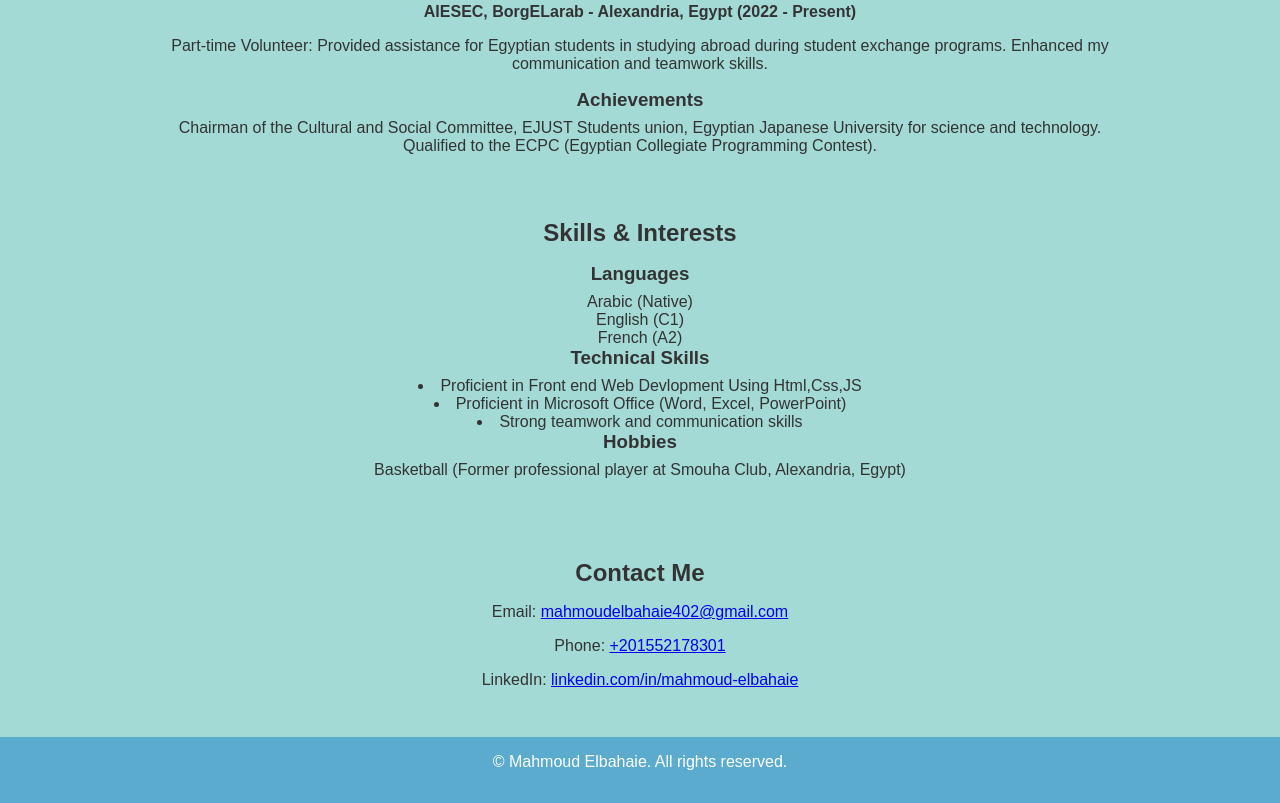
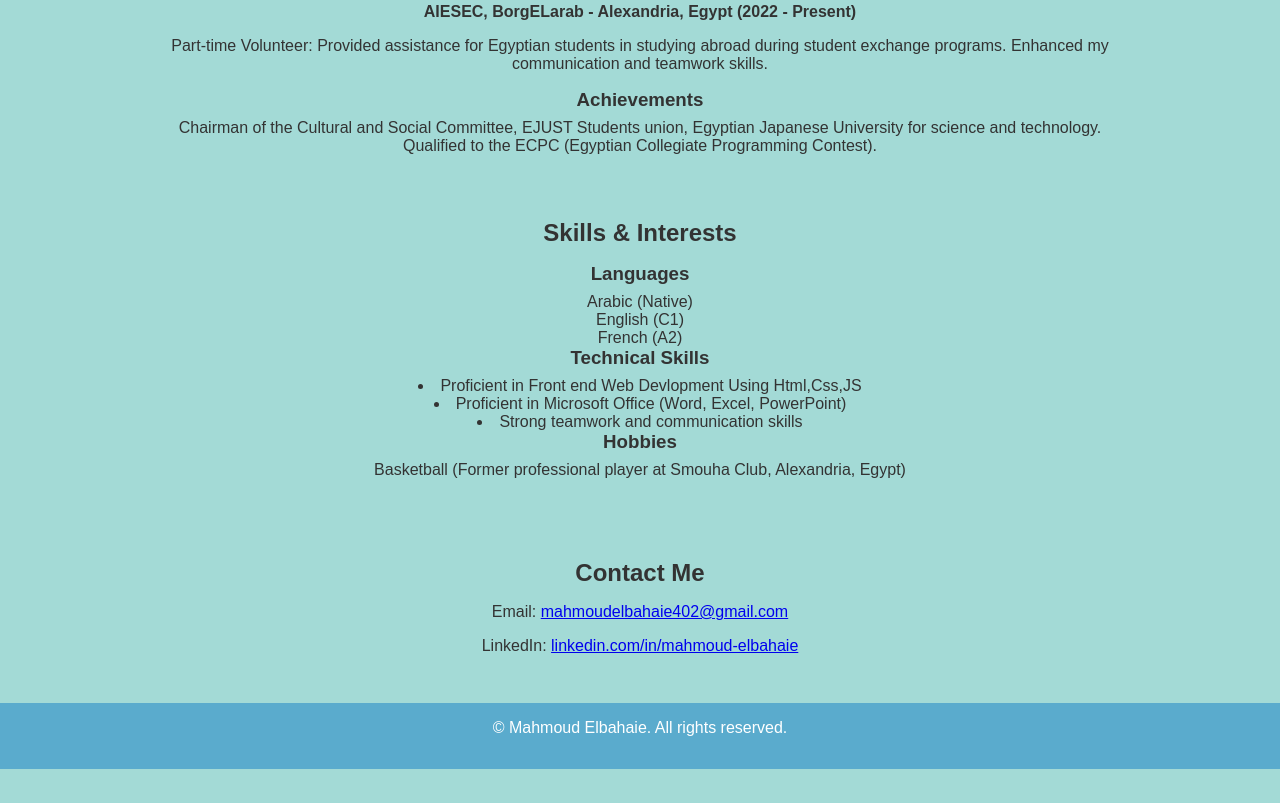
Before and after one commit to Bahie11/Mahmoud.ElbahaieCv, a plain HTML site: page index.html in a window 1280 px wide. Shown: the part 806-1609 px from the top of the page. After the commit the page ends 1575 px from the top, so only its background shows below. Drawn offline with Linux system fonts and the light colour scheme.

Commit message:
Update index.html

```diff
--- a/index.html
+++ b/index.html
@@ -90,7 +90,6 @@
         <div class="container">
             <h2>Contact Me</h2>
             <p>Email: <a href="mailto:mahmoudelbahaie402@gmail.com">mahmoudelbahaie402@gmail.com</a></p>
-            <p>Phone: <a href="tel:+201552178301">+201552178301</a></p>
             <p>LinkedIn: <a href="https://www.linkedin.com/in/mahmoud-elbahaie" target="_blank">linkedin.com/in/mahmoud-elbahaie</a></p>
         </div>
     </section>
```
